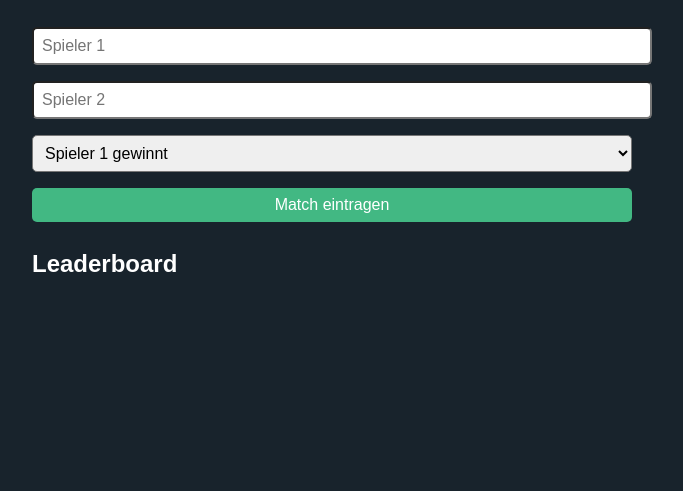
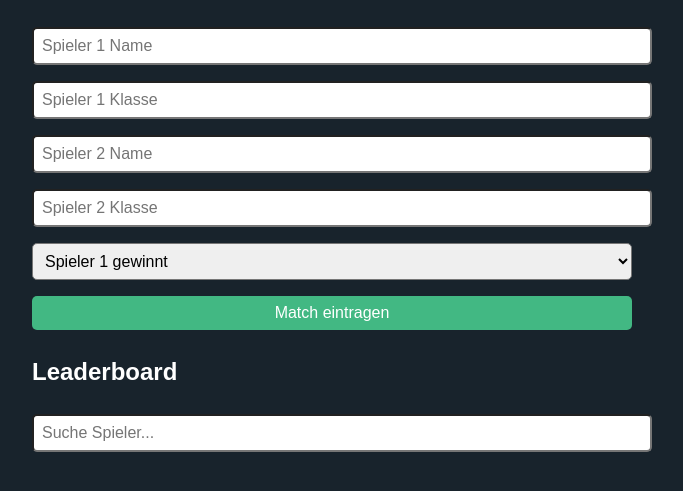
Before and after one commit to pgspielundspass/pgspielundspass, a website: page public/frei.html in a window 1280 px wide. Shown: the part 93-584 px from the top of the page, without its empty margins (308-991 px from the left). Drawn offline with Linux system fonts and the light colour scheme; no server answers.

Commit message:
Update frei.html

```diff
--- a/public/frei.html
+++ b/public/frei.html
@@ -1,18 +1,20 @@
 <!DOCTYPE html>
 <html lang="de">
 <head>
-  <meta charset="UTF-8">
-  <title>Freies Leaderboard</title>
-  <link rel="stylesheet" href="/frei.css">
-  <meta name="viewport" content="width=device-width, initial-scale=1">
+  <meta charset="UTF-8" />
+  <title>Freies PG Leaderboard</title>
+  <link rel="stylesheet" href="/frei.css" />
+  <meta name="viewport" content="width=device-width, initial-scale=1" />
 </head>
 <body>
   <div class="container">
     <h1>Freies PG Leaderboard</h1>
 
     <div id="form">
-      <input type="text" id="p1" placeholder="Spieler 1">
-      <input type="text" id="p2" placeholder="Spieler 2">
+      <input type="text" id="p1Name" placeholder="Spieler 1 Name" />
+      <input type="text" id="p1Class" placeholder="Spieler 1 Klasse" />
+      <input type="text" id="p2Name" placeholder="Spieler 2 Name" />
+      <input type="text" id="p2Class" placeholder="Spieler 2 Klasse" />
       <select id="result">
         <option value="1">Spieler 1 gewinnt</option>
         <option value="2">Spieler 2 gewinnt</option>
@@ -23,8 +25,11 @@
     </div>
 
     <h2>Leaderboard</h2>
+    <input type="text" id="searchInput" placeholder="Suche Spieler..." oninput="renderLeaderboard()" />
+
     <table id="leaderboard"></table>
   </div>
+
   <script src="/frei.js"></script>
 </body>
 </html>
```
